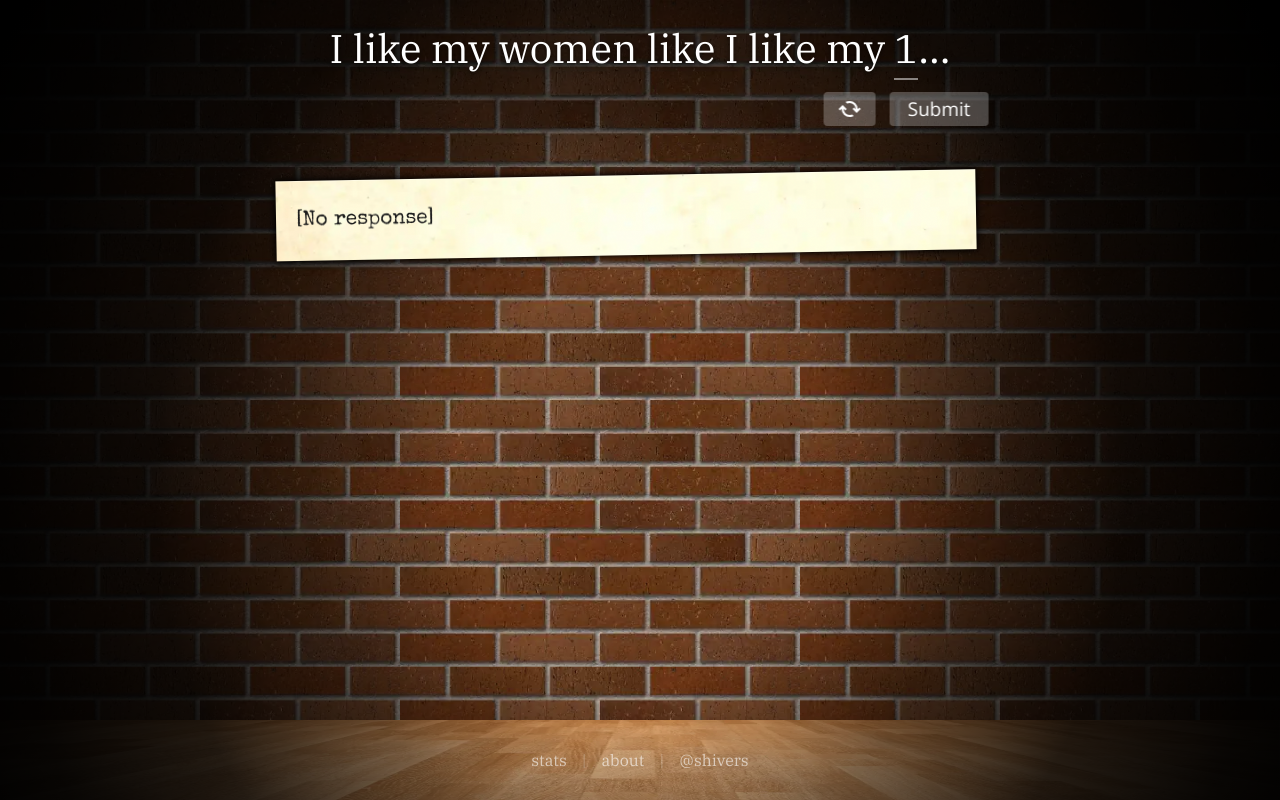
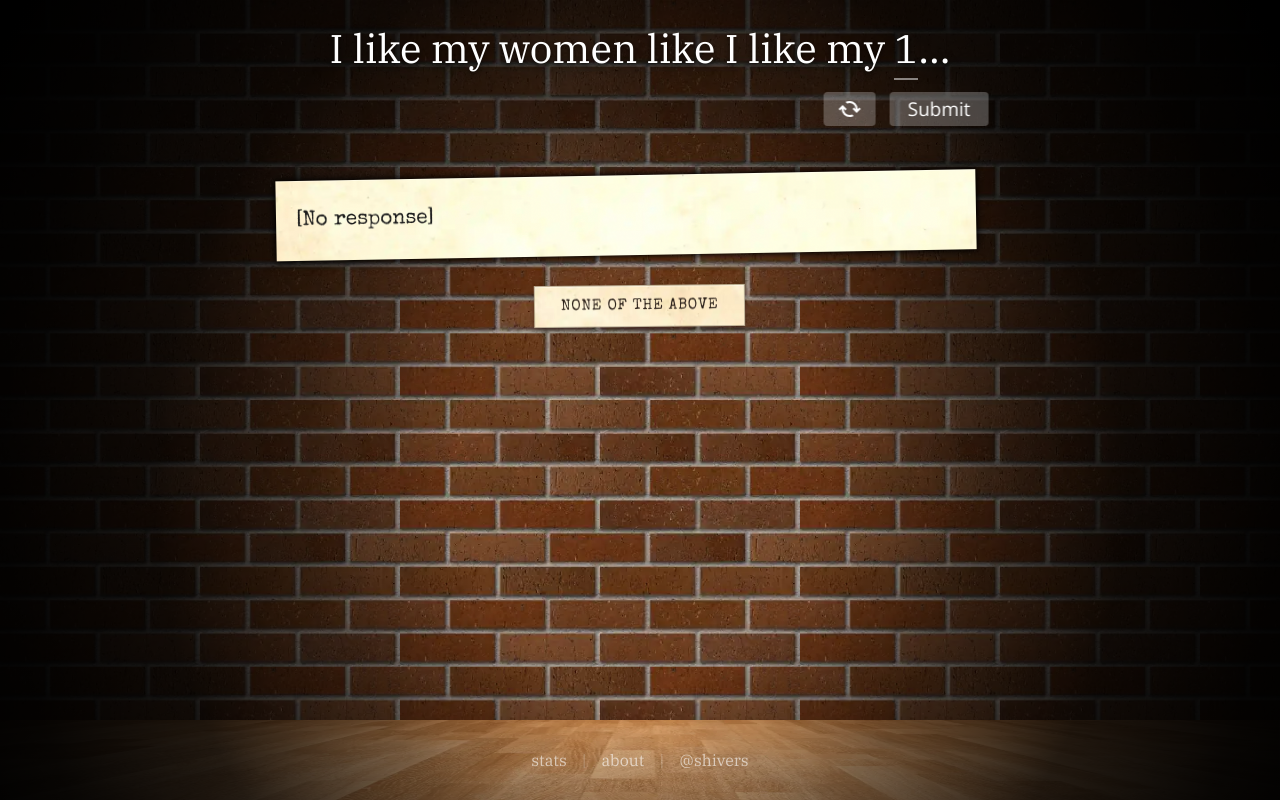
Before and after one commit to the-shivers/i-like-my-women, a Flask app: page /1 in a window 1280 px wide. Run offline with Flask 3, Linux system fonts and the light colour scheme; data comes from the database, SQL or seed files in the repository.

Commit message:
none of the above

```diff
--- a/app.py
+++ b/app.py
@@ -756,10 +756,10 @@ def vote():
     """Record a vote for a response"""
     data = request.json
     game_id = data.get('game_id')
-    response_ids = data.get('response_ids')  # Can be multiple if grouped
+    response_ids = data.get('response_ids')  # Can be multiple if grouped, or None for "none of the above"
 
-    if not game_id or not response_ids:
-        return jsonify({'error': 'Missing data'}), 400
+    if not game_id:
+        return jsonify({'error': 'Missing game_id'}), 400
 
     # Get voter identity
     voter_ip = request.headers.get('X-Forwarded-For', request.remote_addr)
@@ -775,7 +775,11 @@ def vote():
     db = get_db()
 
     # Update game with winning response (use first response_id if multiple due to grouping)
-    winning_response_id = response_ids[0] if isinstance(response_ids, list) else response_ids
+    # If response_ids is None, set winning_response_id to None (none of the above)
+    if response_ids is None or response_ids == []:
+        winning_response_id = None
+    else:
+        winning_response_id = response_ids[0] if isinstance(response_ids, list) else response_ids
 
     db.execute(
         '''UPDATE games
@@ -827,7 +831,7 @@ def get_stats():
             FROM responses r
             LEFT JOIN game_contestants gc ON r.id = gc.response_id
             LEFT JOIN games g ON gc.game_id = g.id
-            WHERE g.winning_response_id IS NOT NULL
+            WHERE g.voter_session IS NOT NULL
             GROUP BY r.model_name, r.model_id
         )
         SELECT
--- a/static/app.js
+++ b/static/app.js
@@ -60,6 +60,8 @@ const showOthersBtn = document.getElementById('show-others-btn');
 const resetBtn = document.getElementById('reset-btn');
 const otherAnswers = document.getElementById('other-answers');
 const otherAnswersContainer = document.getElementById('other-answers-container');
+const noneButtonContainer = document.getElementById('none-button-container');
+const noneBtn = document.getElementById('none-btn');
 const brickWall = document.querySelector('.brick-wall');
 const stage = document.querySelector('.stage');
 
@@ -197,9 +199,10 @@ function resetGame() {
     otherAnswers.classList.add('hidden');
     loadingContainer.classList.add('hidden');
 
-    // Hide action buttons container
+    // Hide action buttons container and none button
     actionButtons.classList.add('hidden');
     showOthersBtn.classList.add('hidden');
+    noneButtonContainer.classList.add('hidden');
 
     // Clear graffiti
     clearGraffiti();
@@ -232,6 +235,9 @@ randomBtn.addEventListener('click', resetGame);
 
 // Reset button functionality
 resetBtn.addEventListener('click', resetGame);
+
+// None of the Above button functionality
+noneBtn.addEventListener('click', selectNoneOfTheAbove);
 
 // Generate answer cards with random styling
 function generateAnswerCards(responses) {
@@ -362,6 +368,7 @@ async function showAnswers() {
             generateAnswerCards(currentData.responses);
             await parchmentLoaded;
             answersContainer.classList.remove('hidden');
+            noneButtonContainer.classList.remove('hidden');
             return;
         }
 
@@ -411,6 +418,7 @@ async function showAnswers() {
                     generateAnswerCards(currentData.responses);
                     await parchmentLoaded;
                     answersContainer.classList.remove('hidden');
+                    noneButtonContainer.classList.remove('hidden');
                 }
 
                 // Update other responses as they complete
@@ -476,7 +484,8 @@ async function selectCard(card, cardData) {
         }
     });
 
-    // Show action buttons
+    // Hide none button and show action buttons
+    noneButtonContainer.classList.add('hidden');
     actionButtons.classList.remove('hidden');
     showOthersBtn.classList.remove('hidden');
 
@@ -504,6 +513,55 @@ async function selectCard(card, cardData) {
             body: JSON.stringify({
                 game_id: currentData.game_id,
                 response_ids: [cardData.response_id]
+            })
+        });
+    } catch (error) {
+        console.error('Error recording vote:', error);
+    }
+}
+
+// Handle "None of the Above" selection
+async function selectNoneOfTheAbove() {
+    // If already selected a card, don't allow
+    if (selectedCard) return;
+
+    // Mark as selected (so we can't click again)
+    selectedCard = true;
+
+    // Reveal ALL cards in the main container and their metadata
+    const mainCards = answersContainer.querySelectorAll('.answer-card');
+    mainCards.forEach(c => {
+        // Un-hide any duplicate cards
+        c.classList.remove('hidden');
+
+        // Reveal model info for all cards
+        c.classList.add('revealed');
+
+        // Disable clicking
+        c.style.pointerEvents = 'none';
+    });
+
+    // Hide none button and show action buttons
+    noneButtonContainer.classList.add('hidden');
+    actionButtons.classList.remove('hidden');
+    showOthersBtn.classList.remove('hidden');
+
+    // Randomize background positions for action buttons
+    const actionBtns = actionButtons.querySelectorAll('.action-btn');
+    actionBtns.forEach(btn => {
+        const bgX = Math.floor(Math.random() * 100);
+        const bgY = Math.floor(Math.random() * 100);
+        btn.style.backgroundPosition = `${bgX}% ${bgY}%`;
+    });
+
+    // Record vote with null response_ids (none of the above)
+    try {
+        await fetch('/api/vote', {
+            method: 'POST',
+            headers: { 'Content-Type': 'application/json' },
+            body: JSON.stringify({
+                game_id: currentData.game_id,
+                response_ids: null
             })
         });
     } catch (error) {
--- a/templates/index.html
+++ b/templates/index.html
@@ -254,7 +254,7 @@ Oops! I accidentally included it. How careless of me.
         }
 
         /* Prevent content from blocking brick wall clicks */
-        .content > *:not(.headline):not(.answers-container):not(.action-buttons):not(.other-answers):not(.loading-container) {
+        .content > *:not(.headline):not(.answers-container):not(.action-buttons):not(.other-answers):not(.loading-container):not(.none-button-container) {
             pointer-events: none;
         }
 
@@ -294,6 +294,7 @@ Oops! I accidentally included it. How careless of me.
             display: inline-block;
             position: relative;
             width: fit-content;
+            max-width: 600px;
             vertical-align: baseline;
             border-bottom: 2px solid rgba(255, 255, 255, 0.5);
             padding-bottom: 2px;
@@ -324,6 +325,8 @@ Oops! I accidentally included it. How careless of me.
             font-weight: 400;
             color: white;
             line-height: inherit;
+            word-wrap: break-word;
+            overflow-wrap: break-word;
         }
 
         .headline input {
@@ -819,6 +822,13 @@ Oops! I accidentally included it. How careless of me.
             --tilt: 0.9deg;
         }
 
+        /* None of the Above button */
+        .none-button-container {
+            display: flex;
+            justify-content: center;
+            margin-top: 30px;
+        }
+
         /* Other answers section */
         .other-answers {
             width: 100%;
@@ -1015,10 +1025,10 @@ Oops! I accidentally included it. How careless of me.
         <!-- Content layer -->
         <div class="content">
             <div class="headline">
-                I like my <a href="#" class="mode-link" id="mode-text">women</a> like I like my <span style="position: relative; display: inline-block; white-space: nowrap;">
+                I like my <a href="#" class="mode-link" id="mode-text">women</a> like I like my <span style="position: relative; display: inline-block;">
                     <span class="input-wrapper">
                         <span id="wiggle-display">{% for char in initial_word %}<span>{{ char }}</span>{% endfor %}</span>
-                        <input type="text" value="{{ initial_word }}" id="word-input" maxlength="20">
+                        <input type="text" value="{{ initial_word }}" id="word-input" maxlength="50">
                         <div class="input-controls">
                             <button class="random-btn" id="random-btn" title="Random word"><span><img src="arrowblack.svg" alt="Random"></span></button>
                             <button class="submit-btn" id="submit-btn"><span>Submit</span></button>
@@ -1038,6 +1048,11 @@ Oops! I accidentally included it. How careless of me.
 
             <!-- Answer cards (hidden by default, populated by JS) -->
             <div class="answers-container hidden" id="answers-container">
+            </div>
+
+            <!-- None of the Above button (shown with answers, hidden after selection) -->
+            <div class="none-button-container hidden" id="none-button-container">
+                <button class="action-btn" id="none-btn">None of the Above</button>
             </div>
 
             <!-- Action buttons (shown after selection) -->
```
